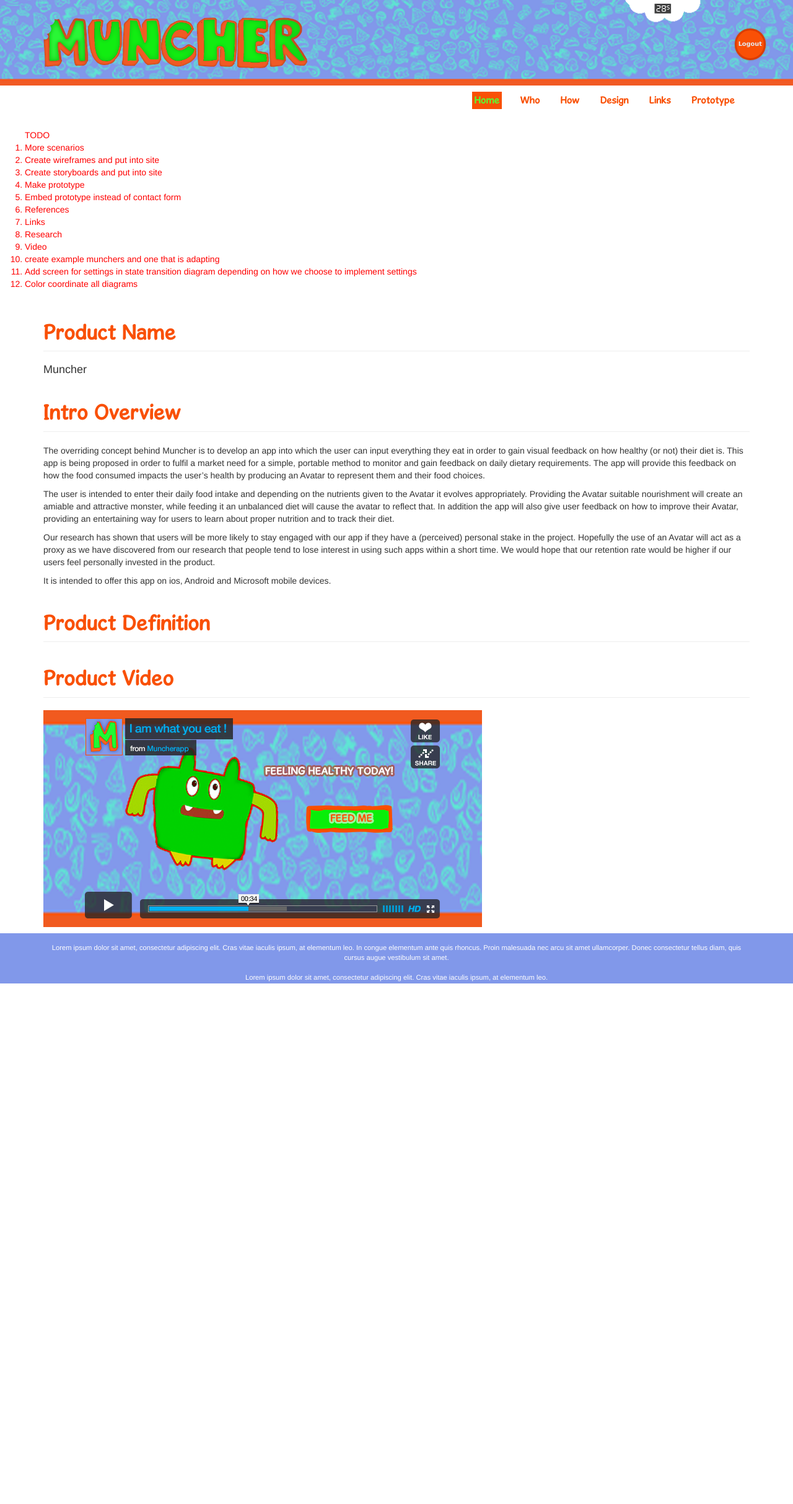
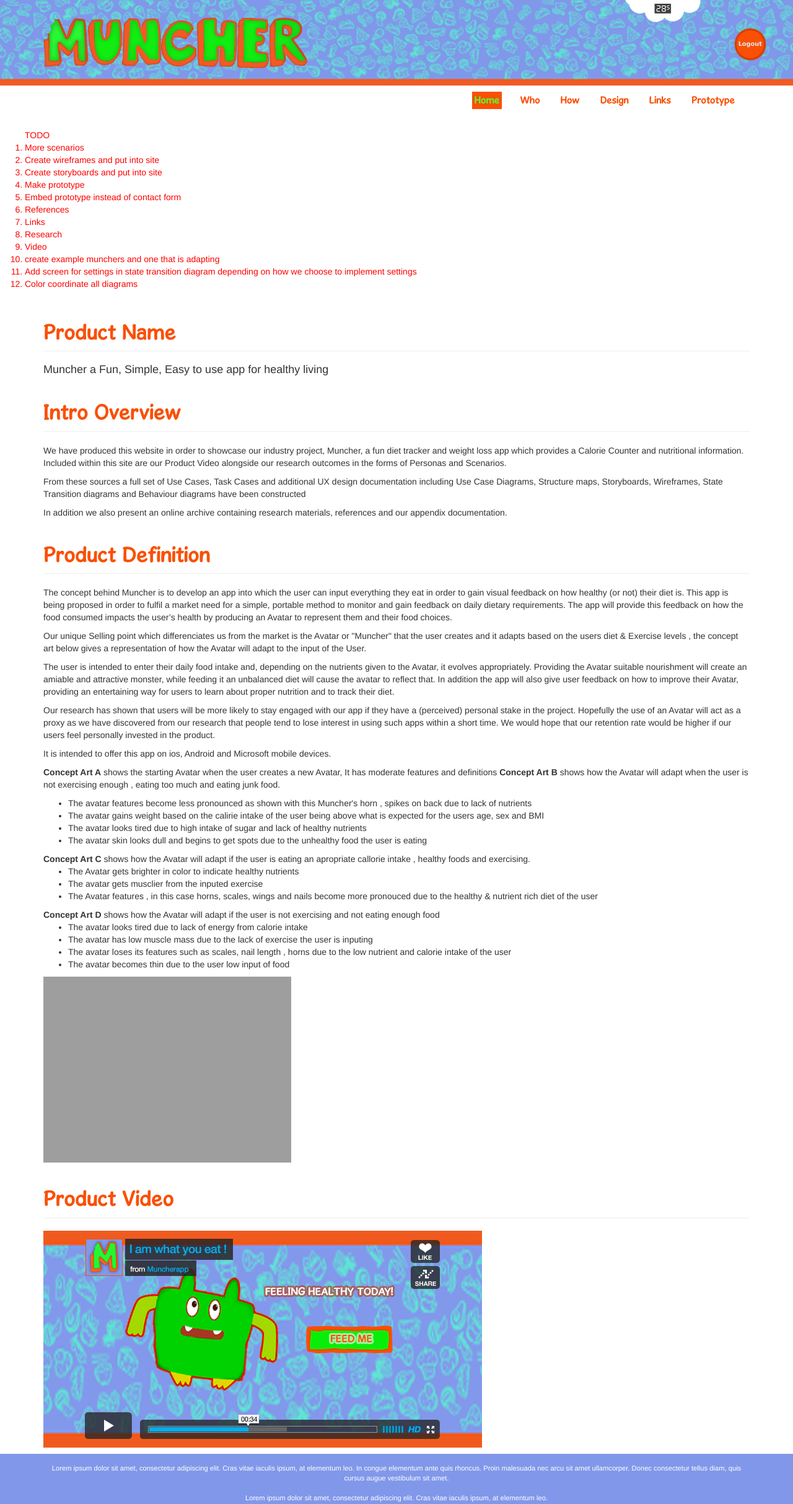
Before and after one commit to AlexThomas90210/Muncher-Design-Showcase-Site, a PHP site: page / in a window 1280 px wide. Shown: the whole page at 62% size. Before the commit the page ends 1587 px from the top, so only its background shows below. Run offline with PHP 8.4, Linux system fonts and the light colour scheme; the visitor is signed in with stand-in values (Sample User, id 1); some libraries are stand-ins or nearby versions; grey boxes are pictures that could not be loaded.

Commit message:
added index page intro and concept art

```diff
--- a/index.php
+++ b/index.php
@@ -89,17 +89,56 @@
     <div class="container">
         <!-- Product Name -->
         <h1 class="muncher-text">Product Name</h1>
-        <h4>Muncher</h4>
+        <h4>Muncher a Fun, Simple,  Easy to use app for healthy living</h4>
 
         <!-- Intro & Overview -->
         <h1 class="muncher-text">Intro Overview</h1>
-            <p>The overriding concept behind Muncher is to develop an app into which the user can input everything they eat in order to gain visual feedback on how healthy (or not) their diet is. This app is being proposed in order to fulfil a market need for a simple, portable method to monitor and gain feedback on daily dietary requirements. The app will provide this feedback on how the food consumed impacts the user’s health by producing an Avatar to represent them and their food choices.</p>
-            <p>The user is intended to enter their daily food intake and depending on the nutrients given to the Avatar it evolves appropriately. Providing the Avatar suitable nourishment will create an amiable and attractive monster, while feeding it an unbalanced diet will cause the avatar to reflect that. In addition the app will also give user feedback on how to improve their Avatar, providing an entertaining way for users to learn about proper nutrition and to track their diet.</p>
-            <p>Our research has shown that users will be more likely to stay engaged with our app if they have a (perceived) personal stake in the project. Hopefully the use of an Avatar will act as a proxy as we have discovered from our research that people tend to lose interest in using such apps within a short time. We would hope that our retention rate would be higher if our users feel personally invested in the product.</p>
-            <p>It is intended to offer this app on ios, Android and Microsoft mobile devices.</p>
+            <p>We have produced this website in order to showcase our industry project, Muncher, a fun diet tracker and weight loss app which provides a Calorie Counter and nutritional information. Included within this site are our Product Video alongside our research outcomes in the forms of Personas and Scenarios.</p>
+            <p>From these sources a full set of Use Cases, Task Cases and additional UX design documentation including Use Case Diagrams, Structure maps, Storyboards, Wireframes, State Transition diagrams and Behaviour diagrams have been constructed</p>
+            <p>In addition we also present an online archive containing research materials, references and our appendix documentation.</p>
+
 
         <!-- Product Definition -->
         <h1 class="muncher-text">Product Definition</h1>
+            <p>
+                The concept behind Muncher is to develop an app into which the user can input everything they eat in order to gain visual feedback on how healthy (or not) their diet is. This app is being proposed in order to fulfil a market need for a simple, portable method to monitor and gain feedback on daily dietary requirements. The app will provide this feedback on how the food consumed impacts the user’s health by producing an Avatar to represent them and their food choices.
+            </p>
+            <p>
+                Our unique Selling point which differenciates us from the market is the Avatar or "Muncher" that the user creates and it adapts based on the users diet &amp; Exercise levels , the concept art below gives a representation of how the Avatar will adapt to the input of the User.
+            </p>
+            <p>
+                The user is intended to enter their daily food intake and, depending on the nutrients given to the Avatar, it evolves appropriately. Providing the Avatar suitable nourishment will create an amiable and attractive monster, while feeding it an unbalanced diet will cause the avatar to reflect that. In addition the app will also give user feedback on how to improve their Avatar, providing an entertaining way for users to learn about proper nutrition and to track their diet.
+            </p>
+            <p>
+                Our research has shown that users will be more likely to stay engaged with our app if they have a (perceived) personal stake in the project. Hopefully the use of an Avatar will act as a proxy as we have discovered from our research that people tend to lose interest in using such apps within a short time. We would hope that our retention rate would be higher if our users feel personally invested in the product.
+            </p>
+            <p>
+                It is intended to offer this app on ios, Android and Microsoft mobile devices.
+            </p>
+            <p>
+                <strong>Concept Art A</strong> shows the starting Avatar when the user creates a new Avatar, It has moderate features and definitions
+                <strong>Concept Art B</strong> shows how the Avatar will adapt when the user is not exercising enough , eating too much and eating junk food.
+                    <ul>
+                        <li>The avatar features become less pronounced as shown with this Muncher's horn , spikes on back due to lack of nutrients</li>
+                        <li>The avatar gains weight based on the calirie intake of the user being above what is expected for the users age, sex and BMI</li>
+                        <li>The avatar looks tired due to high intake of sugar and lack of healthy nutrients</li>
+                        <li>The avatar skin looks dull and begins to get spots due to the unhealthy food the user is eating</li>
+                    </ul>
+                <strong>Concept Art C</strong> shows how the Avatar will adapt if the user is eating an apropriate callorie intake , healthy foods and exercising.
+                    <ul>
+                        <li>The Avatar gets brighter in color to indicate healthy nutrients</li>
+                        <li>The avatar gets musclier from the inputed exercise</li>
+                        <li>The Avatar features , in this case horns, scales, wings and nails become more pronouced due to the healthy &amp; nutrient rich diet of the user</li>
+                    </ul>
+                <strong>Concept Art D</strong> shows how the Avatar will adapt if the user is not exercising and not eating enough food
+                    <ul>
+                        <li>The avatar looks tired due to lack of energy from calorie intake</li>
+                        <li>The avatar has low muscle mass due to the lack of exercise the user is inputing</li>
+                        <li>The avatar loses its features such as scales, nail length , horns due to the low nutrient and calorie intake of the user</li>
+                        <li>The avatar becomes thin due to the user low input of food</li>
+                    </ul>
+            </p>
+            <img src="images/Design-Assets/concept-art.jpg" alt="Concept Art" />
 
         <!-- Product Video -->
         <h1 class="muncher-text">Product Video</h1>
--- a/login.php
+++ b/login.php
@@ -58,7 +58,7 @@
                     <div class="form-group">
                         <label for="Password" class="col-sm-4 control-label">Password</label>
                         <div class="col-sm-8">
-                            <input type="password" class="form-control" name="Password"  required>
+                            <input type="password" class="form-control" name="Password"  required placeholder="Password">
                         </div>
                     </div>
                     <!-- where the ajax response will be put -->
```
Also changed, not shown: design.php (+6 -3 lines), who.php (+20 -5 lines), images/Design-Assets/Storyboard-search-food.png (deleted).
